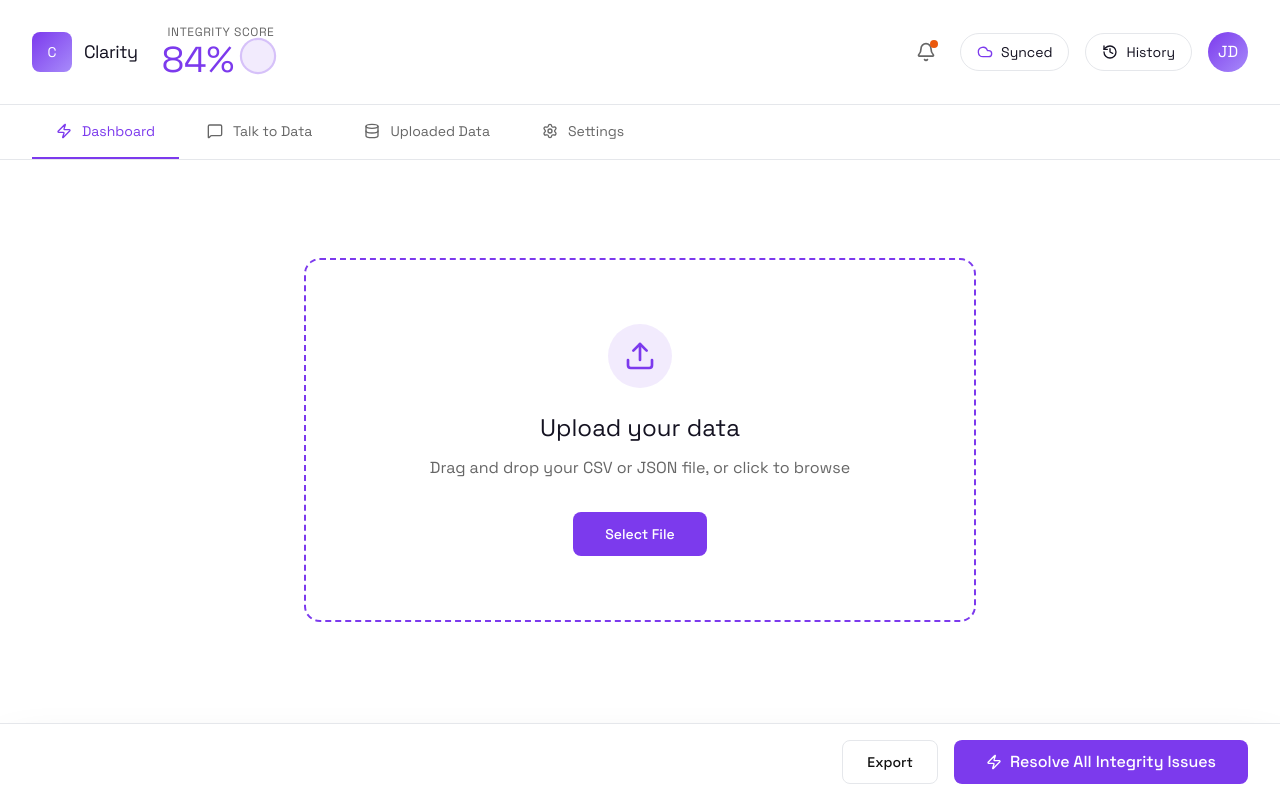
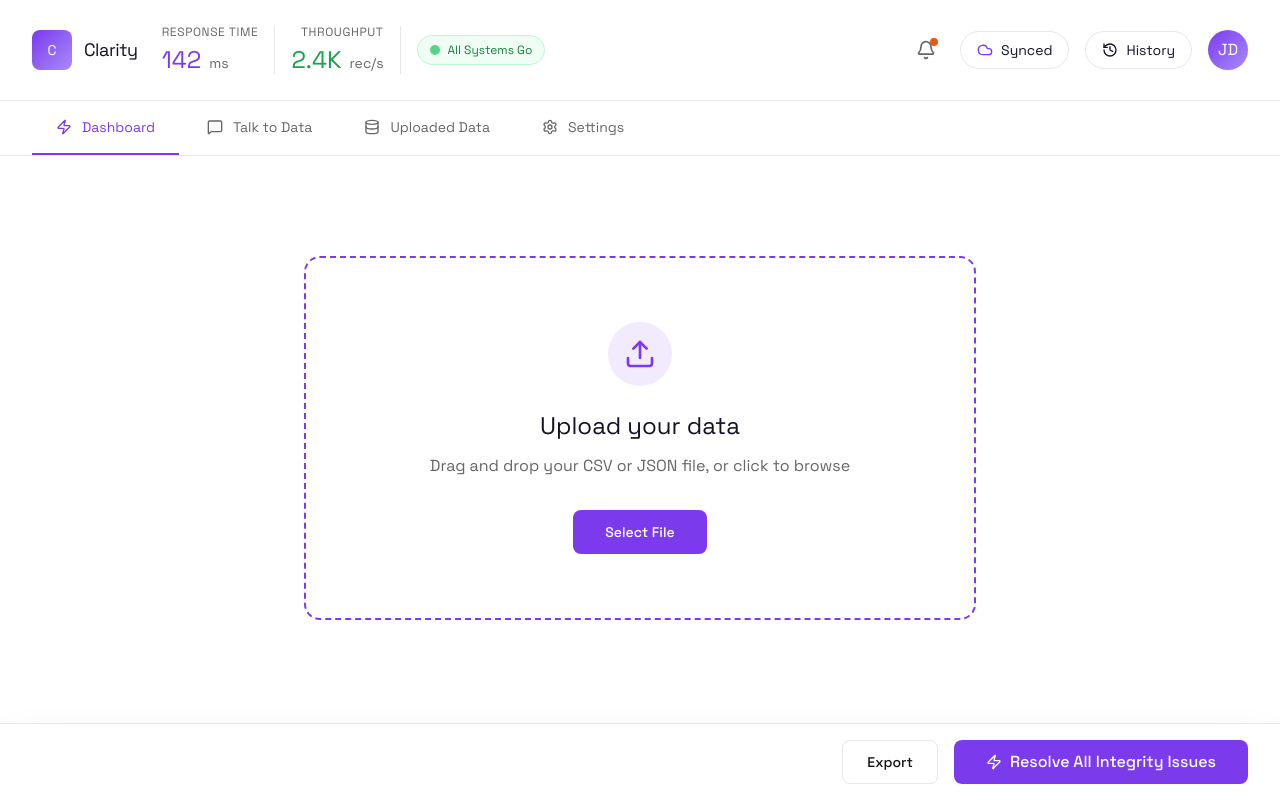
Before and after one commit to princessekiboobo-dev/v0-clarity-landing-page, a Next.js app: page /dashboard in a window 1280 px wide. Built offline with nearby package versions, Linux system fonts and the light colour scheme.

Commit message:
feat: update display to show API performance metrics\n\nReplace "Integrity Score" with real-time metrics for better user insight.

```diff
--- a/app/dashboard/page.tsx
+++ b/app/dashboard/page.tsx
@@ -7,7 +7,6 @@ import { useState } from 'react'
 export default function DataCleanroom() {
   const [fileLoaded, setFileLoaded] = useState(false)
   const [showHistory, setShowHistory] = useState(false)
-  const [integrityScore, setIntegrityScore] = useState(84)
   const [activeTab, setActiveTab] = useState('dashboard')
   const [showUserMenu, setShowUserMenu] = useState(false)
   const [chatMessages, setChatMessages] = useState([
@@ -58,13 +57,35 @@ export default function DataCleanroom() {
             <span className="font-700 text-lg tracking-tight">Clarity</span>
           </div>
 
-          {/* Integrity Score */}
-          <div className="flex items-center gap-3 ml-auto md:ml-0">
-            <div className="text-right">
-              <p className="text-xs font-600 text-[#666666] uppercase tracking-wider">Integrity Score</p>
-              <div className="flex items-baseline gap-2">
-                <p className="text-4xl font-800 text-[#7C3AED]">{integrityScore}%</p>
-                <div className="w-8 h-8 rounded-full bg-[#7C3AED]/10 pulse-glow" />
+          {/* API Performance */}
+          <div className="flex items-center gap-6 ml-auto md:ml-0">
+            <div className="flex items-center gap-4">
+              {/* Response Time */}
+              <div className="text-right">
+                <p className="text-xs font-600 text-[#666666] uppercase tracking-wider">Response Time</p>
+                <div className="flex items-baseline gap-2 mt-1">
+                  <p className="text-2xl font-800 text-[#7C3AED]">142</p>
+                  <p className="text-sm font-600 text-[#666666]">ms</p>
+                </div>
+              </div>
+
+              {/* Throughput */}
+              <div className="w-px h-12 bg-[#E5E7EB]" />
+
+              <div className="text-right">
+                <p className="text-xs font-600 text-[#666666] uppercase tracking-wider">Throughput</p>
+                <div className="flex items-baseline gap-2 mt-1">
+                  <p className="text-2xl font-800 text-green-600">2.4K</p>
+                  <p className="text-sm font-600 text-[#666666]">rec/s</p>
+                </div>
+              </div>
+
+              {/* Server Status */}
+              <div className="w-px h-12 bg-[#E5E7EB]" />
+
+              <div className="flex items-center gap-2 px-3 py-1.5 bg-green-50 rounded-full border border-green-200">
+                <div className="w-2.5 h-2.5 bg-green-500 rounded-full animate-pulse" />
+                <span className="text-xs font-700 text-green-700">All Systems Go</span>
               </div>
             </div>
           </div>
```
